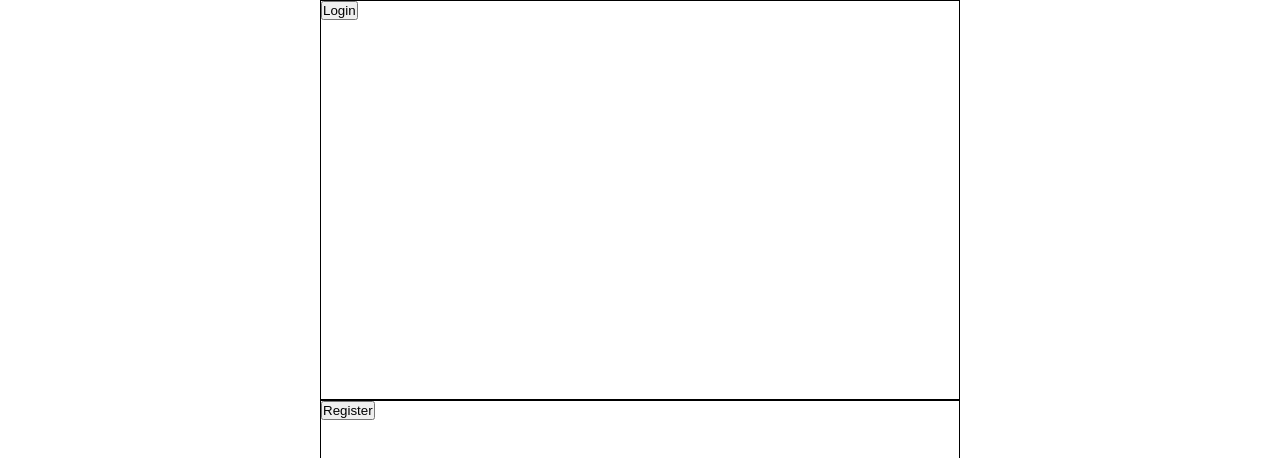
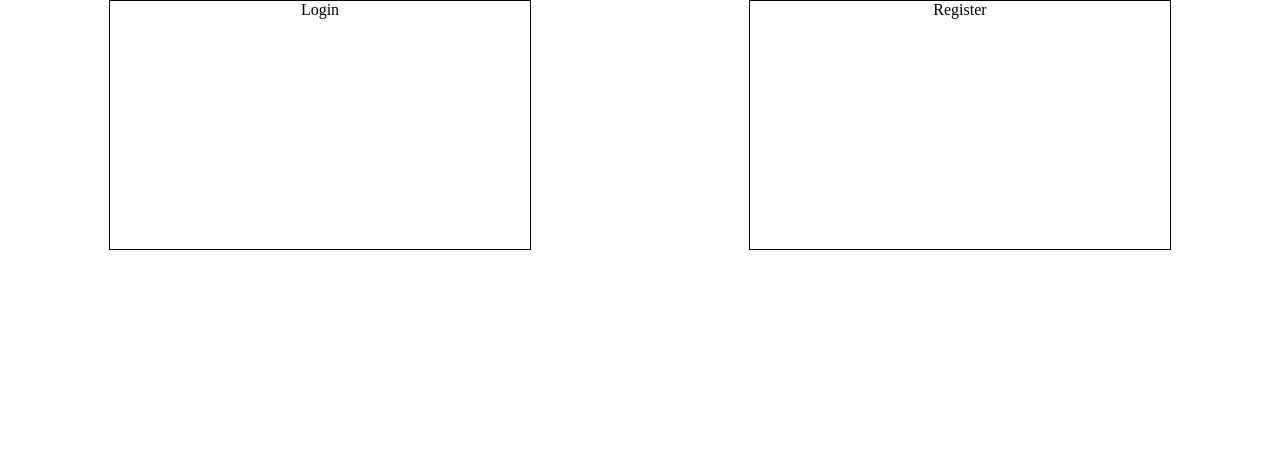
Before and after one commit to Csprier/grimoire-client2, a React (Create React App) app: page / in a window 1280 px wide. Shown: the top 458 px of the page. Built offline with nearby package versions, Linux system fonts and the light colour scheme; no server answers.

Commit message:
fixing some styling

```diff
--- a/src/components/LP/FormContainer.js
+++ b/src/components/LP/FormContainer.js
@@ -6,7 +6,12 @@ function FormContainer(props) {
   const [open, setOpen] = useState(false);
   return(
     <div className="form-container">
-      <button onClick={() => setOpen(!open)}>{props.name}</button>
+      <div
+        className="animation-toggle"
+        onClick={() => setOpen(!open)}
+      >
+        {props.name}
+      </div>
       <div className={open ? "form-display expand" : "form-display"}>{props.children}</div>
     </div>
   );
--- a/src/components/css/css-LP/form-container.css
+++ b/src/components/css/css-LP/form-container.css
@@ -1,9 +1,17 @@
 .form-container {
-  width: 50%;
-  height: 400px;
+  width: 33%;
+  height: 250px;
   margin: 0 auto;
   padding: 0;
   border: 1px solid black;
+}
+
+.animation-toggle {
+  width: 100%;
+  height: 50px;
+  margin: 0;
+  padding: 0;
+  text-align: center;
 }
 
 .form-display {
--- a/src/components/css/css-LP/landingpage.css
+++ b/src/components/css/css-LP/landingpage.css
@@ -3,4 +3,7 @@
   height: 100%;
   margin: 0;
   padding: 0;
+  display: flex;
+  flex-direction: row;
+  justify-content: space-around;
 }
```
